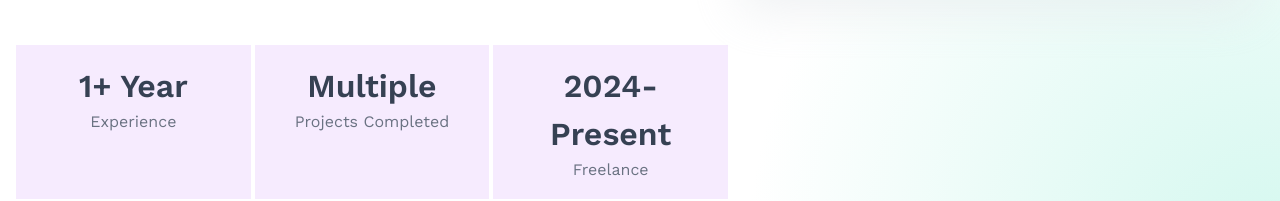
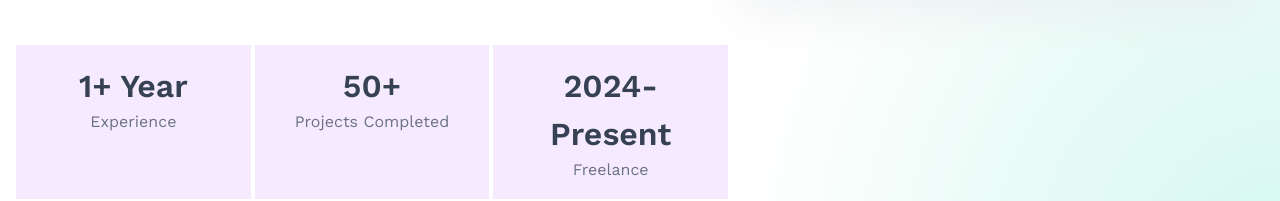
Before and after one commit to Vivekan07/porfolio, a React (Vite) app: page / in a window 1280 px wide. Shown: the part 643-844 px from the top of the page. Built offline with nearby package versions, Linux system fonts and the light colour scheme.

Commit message:
Update projects completed count to 50+

```diff
--- a/src/components/introduction/Introduction.jsx
+++ b/src/components/introduction/Introduction.jsx
@@ -12,7 +12,7 @@ const informationSummaryData = [
   {
     id: 2,
     title: "Projects Completed",
-    description: "Multiple",
+    description: "50+",
   },
   {
     id: 3,
```
